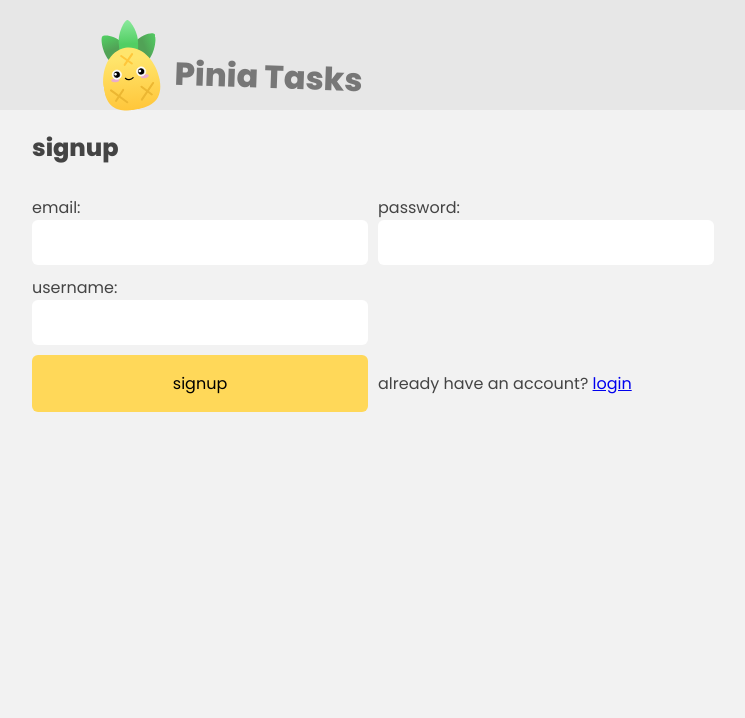
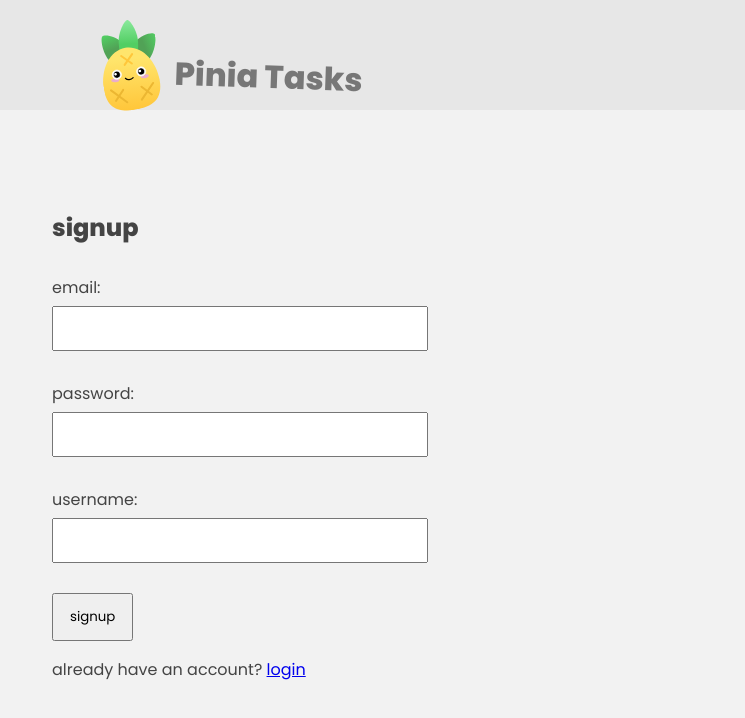
Before and after one commit to Iftee97/vue3-pinia, a Vue app: page /signup in a window 1280 px wide. Shown: the top 718 px of the page, without its empty margins (408-1153 px from the left). Built offline with nearby package versions, Linux system fonts and the light colour scheme; no server answers; the database is empty.

Commit message:
fixed styling issues

```diff
--- a/src/assets/main.css
+++ b/src/assets/main.css
@@ -18,6 +18,7 @@ header {
   display: flex;
   justify-content: center;
   align-items: center;
+  cursor: pointer;
 }
 
 header img {
@@ -106,38 +107,6 @@ header h1 {
   font-size: 1em;
 }
 
-/* new task form */
-.new-task-form {
-  background: #e7e7e7;
-  padding: 20px 0;
-}
-
-form {
-  max-width: 400px;
-  margin: 0 auto;
-  display: grid;
-  grid-template-columns: 3fr 1fr;
-  gap: 10px;
-}
-
-form button {
-  background: #ffd859;
-  border: 0;
-  padding: 10px;
-  font-family: "Poppins";
-  border-radius: 6px;
-  cursor: pointer;
-  font-size: 1em;
-}
-
-form input {
-  border: 0;
-  padding: 10px;
-  border-radius: 6px;
-  color: #555;
-  font-size: 1em;
-}
-
 /* loading state */
 .loading {
   max-width: 640px;
--- a/src/components/Navbar.vue
+++ b/src/components/Navbar.vue
@@ -1,5 +1,5 @@
 <template>
-  <header>
+  <header @click="this.$router.push('/')">
     <img src="../assets/pinia-logo.svg" alt="pinia logo" />
     <h1>Pinia Tasks</h1>
   </header>
--- a/src/components/TaskForm.vue
+++ b/src/components/TaskForm.vue
@@ -35,3 +35,36 @@ export default {
   },
 };
 </script>
+
+<style scoped>
+.new-task-form {
+  background: #e7e7e7;
+  padding: 20px 0;
+}
+
+form {
+  max-width: 400px;
+  margin: 0 auto;
+  display: grid;
+  grid-template-columns: 3fr 1fr;
+  gap: 10px;
+}
+
+form button {
+  background: #ffd859;
+  border: 0;
+  padding: 10px;
+  font-family: "Poppins";
+  border-radius: 6px;
+  cursor: pointer;
+  font-size: 1em;
+}
+
+form input {
+  border: 0;
+  padding: 10px;
+  border-radius: 6px;
+  color: #555;
+  font-size: 1em;
+}
+</style>
--- a/src/views/Home.vue
+++ b/src/views/Home.vue
@@ -81,3 +81,10 @@ export default {
   },
 };
 </script>
+
+<style scoped>
+.new-task-form {
+  background: #e7e7e7;
+  padding: 20px 0;
+}
+</style>
--- a/src/views/Login.vue
+++ b/src/views/Login.vue
@@ -1,15 +1,14 @@
 <template>
-  <form @submit.prevent="handleSubmit">
+  <form class="login-form" @submit.prevent="handleSubmit">
     <h2>login</h2>
-    <br />
-    <div>
-      <label> email: </label>
+    <label>
+      <span> email: </span>
       <input type="email" v-model="email" />
-    </div>
-    <div>
-      <label> password: </label>
+    </label>
+    <label>
+      <span> password: </span>
       <input type="password" v-model="password" />
-    </div>
+    </label>
     <button>login</button>
     <p>
       dont have an account?
@@ -52,3 +51,32 @@ export default {
   },
 };
 </script>
+
+<style scoped>
+.login-form {
+  max-width: 360px;
+  margin: 60px auto;
+  padding: 20px;
+}
+
+.login-form label {
+  display: block;
+  margin: 30px auto;
+}
+
+.login-form span {
+  display: block;
+  margin-bottom: 6px;
+}
+
+.login-form input {
+  padding: 8px 6px;
+  font-size: 1em;
+  color: #777;
+  width: 100%;
+}
+
+.login-form button {
+  padding: 12px 16px;
+}
+</style>
--- a/src/views/Signup.vue
+++ b/src/views/Signup.vue
@@ -1,20 +1,18 @@
 <template>
-  <form @submit.prevent="handleSubmit">
+  <form class="signup-form" @submit.prevent="handleSubmit">
     <h2>signup</h2>
-    <br />
-    <div>
-      <label> email: </label>
+    <label>
+      <span> email: </span>
       <input type="email" v-model="email" />
-    </div>
-    <div>
-      <label> password: </label>
+    </label>
+    <label>
+      <span> password: </span>
       <input type="password" v-model="password" />
-    </div>
-    <div>
-      <label> username: </label>
+    </label>
+    <label>
+      <span> username: </span>
       <input type="text" v-model="displayName" />
-    </div>
-    <br />
+    </label>
     <button>signup</button>
     <p>
       already have an account?
@@ -60,3 +58,32 @@ export default {
   },
 };
 </script>
+
+<style scoped>
+.signup-form {
+  max-width: 360px;
+  margin: 60px auto;
+  padding: 20px;
+}
+
+.signup-form label {
+  display: block;
+  margin: 30px auto;
+}
+
+.signup-form span {
+  display: block;
+  margin-bottom: 6px;
+}
+
+.signup-form input {
+  padding: 8px 6px;
+  font-size: 1em;
+  color: #777;
+  width: 100%;
+}
+
+.signup-form button {
+  padding: 12px 16px;
+}
+</style>
```
